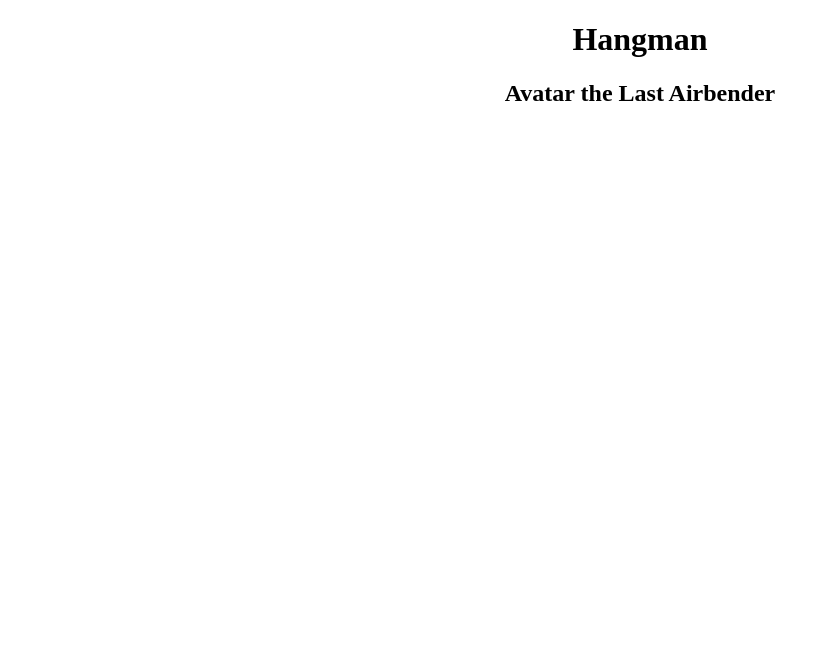
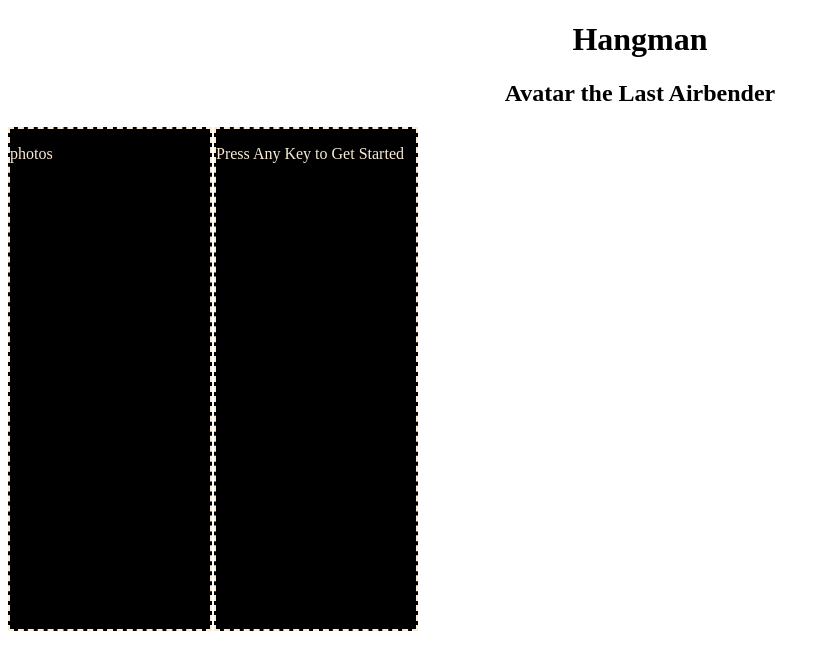
Before and after one commit to errolroug/Psychic-Game, a plain HTML site: page index.html in a window 1280 px wide. Shown: the whole page, without its empty margins (0-830 px from the left). Drawn offline with Linux system fonts and the light colour scheme; files whose address does not match are found by name.

Commit message:
some column styling and declared variables

```diff
--- a/assets/css/style.css
+++ b/assets/css/style.css
@@ -11,7 +11,19 @@
 
 .column{
     float: left;
-    background-color: aqua;
-    size: 50%
+    background-color: black;
+    height: 500px;
+    width:200px;
+    border: 2px;
+    border-style: dashed;
+    color: antiquewhite;
+    align-self: center;
 
 }
+
+.column1{
+    margin-right: 2px;
+
+
+
+}
--- a/index.html
+++ b/index.html
@@ -14,8 +14,13 @@
     <h2 class = "subhead ">Avatar the Last Airbender</h2>
 
     <div class = "row">
-        <div class = "column column1" id = "imgCol"></div>
-        <div class = "column column2" id = "textCol"></div>
+        <div class = "column column1" id = "imgCol">
+            <p>photos</p>
+        </div>
+
+        <div class = "column column2" id = "textCol">
+            <p class = " instructions ">Press Any Key to Get Started</p>
+        </div>
     </div>
 
 
```
